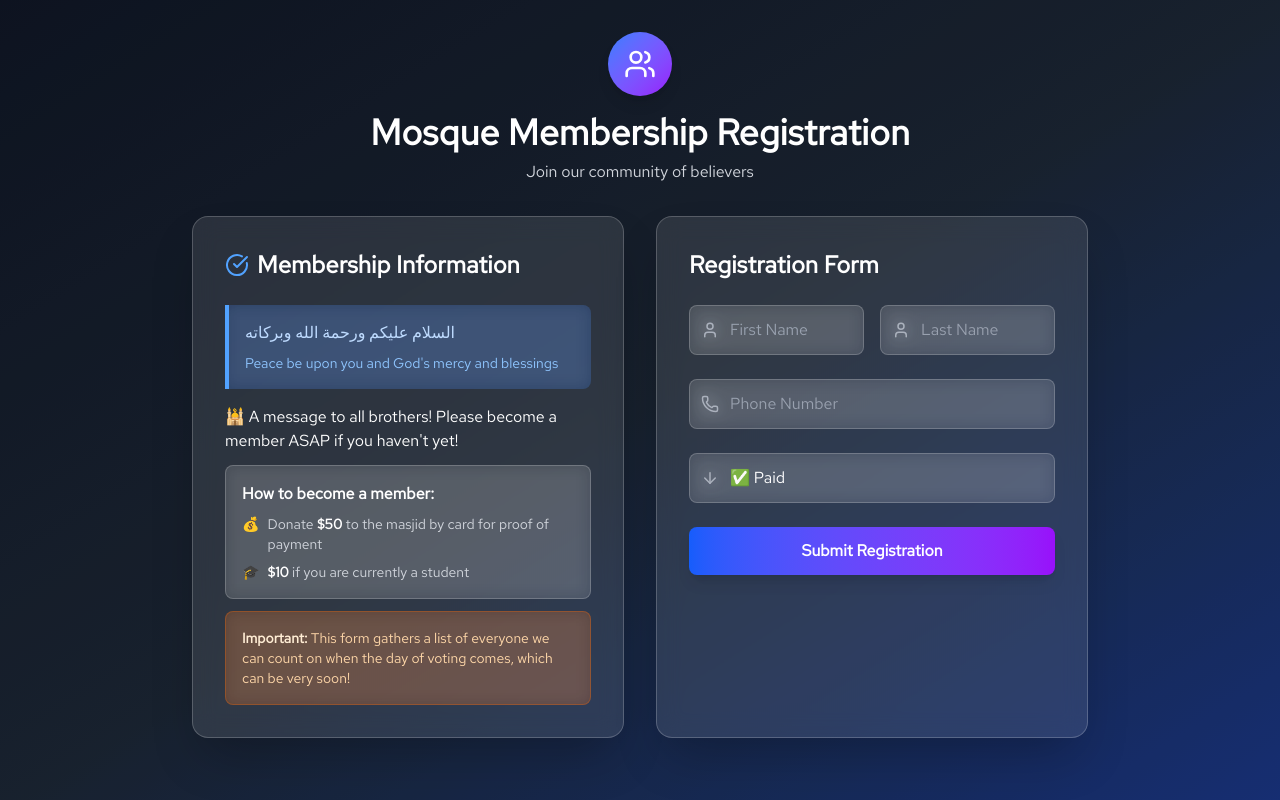
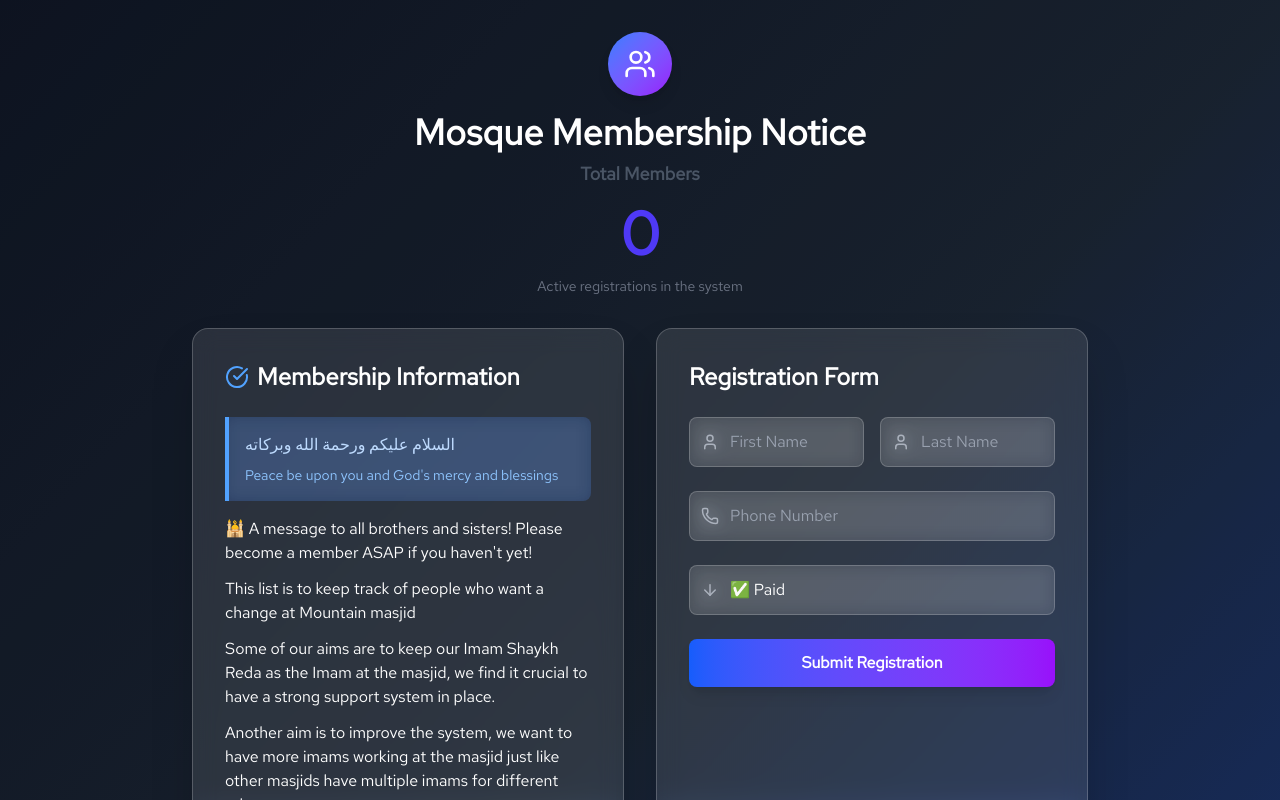
Before and after one commit to AymenS02/Members-List, a Next.js app: page / in a window 1280 px wide. Shown: the top 800 px of the page. Built offline with nearby package versions, Linux system fonts and the light colour scheme; no server answers; the database is empty.

Commit message:
added member counter and more info

```diff
--- a/app/page.js
+++ b/app/page.js
@@ -1,6 +1,7 @@
 "use client";
-import { useState, useEffect } from "react";
+import { useState, useEffect, useRef } from "react";
 import { Users, CheckCircle, ArrowDown, Phone, User } from "lucide-react";
+import { gsap } from "gsap";
 
 export default function Home() {
   const [firstName, setFirstName] = useState("");
@@ -9,6 +10,10 @@ export default function Home() {
   const [paymentStatus, setPaymentStatus] = useState("Paid");
   const [message, setMessage] = useState("");
   const [isLoading, setIsLoading] = useState(false);
+  const [membersLength, setMembersLength] = useState(0);
+  const [animatedCount, setAnimatedCount] = useState(0);
+
+  const countRef = useRef(null);
 
   const handleSubmit = async (e) => {
     e.preventDefault();
@@ -39,6 +44,59 @@ export default function Home() {
     }
   };
 
+  useEffect(() => {
+    const fetchMembersLength = async () => {
+      try {
+        const res = await fetch("/api/members");
+        const data = await res.json();
+
+        setMembersLength(data.length);
+      } catch (error) {
+        console.error("Failed to fetch members length:", error);
+      }
+    };
+
+    fetchMembersLength();
+  }, []);
+
+  // Animate the counter when membersLength changes
+  useEffect(() => {
+    if (membersLength > 0) {
+      const tl = gsap.timeline();
+
+      // First, scale up the container for emphasis
+      tl.from(countRef.current, {
+        scale: 0.8,
+        opacity: 0,
+        duration: 0.3,
+        ease: "back.out(1.7)"
+      });
+
+      // Then animate the number counting up
+      tl.to(
+        { value: 0 },
+        {
+          value: membersLength,
+          duration: 2,
+          ease: "power2.out",
+          onUpdate: function() {
+            setAnimatedCount(Math.round(this.targets()[0].value));
+          }
+        },
+        "-=0.1" // Start slightly before the scale animation ends
+      );
+
+      // Add a subtle pulse effect at the end
+      tl.to(countRef.current, {
+        scale: 1.05,
+        duration: 0.2,
+        ease: "power2.inOut",
+        yoyo: true,
+        repeat: 1
+      });
+    }
+  }, [membersLength]);
+
   return (
     <div className="min-h-screen bg-gradient-to-br from-gray-900 via-gray-800 to-blue-900">
       <div className="absolute inset-0 bg-black/20"></div>
@@ -50,9 +108,17 @@ export default function Home() {
             <Users size={32} />
           </div>
           <h1 className="text-4xl font-bold text-white mb-2">
-            Mosque Membership Registration
+            Mosque Membership Notice
           </h1>
-          <p className="text-gray-300">Join our community of believers</p>
+          <h2 className="text-lg font-semibold text-gray-600 mb-4">
+            Total Members
+          </h2>
+          <div ref={countRef}>
+            <p className="text-6xl font-bold text-indigo-600">{animatedCount}</p>
+          </div>
+          <p className="mt-3 text-gray-500 text-sm">
+            Active registrations in the system
+          </p>
         </div>
 
         <div className="max-w-4xl mx-auto">
@@ -76,8 +142,18 @@ export default function Home() {
 
                 <div className="space-y-3 text-gray-200">
                   <p className="font-medium text-white">
-                    🕌 A message to all brothers! Please become a member ASAP if you haven&apos;t yet!
+                    🕌 A message to all brothers and sisters! Please become a member ASAP if you haven&apos;t yet!
                   </p>
+
+                  <p className="font-medium text-white">This list is to keep track of people who want a change at Mountain masjid</p>
+
+                  <p className="font-medium text-white">Some of our aims are to keep our Imam Shaykh Reda as the Imam at the masjid, we find it crucial to have a strong support system in place.</p>
+
+                  <p className="font-medium text-white">Another aim is to improve the system, we want to have more imams working at the masjid just like other masjids have multiple imams for different roles.</p>
+
+                  <p className="font-medium text-white">We also want a transparent board with clear communication and decision-making processes. A board that we can trust and rely on to keep their promises.</p>
+
+                  <p className="font-medium text-white">Filling this form means that we can count on you to be there when a voting happens, to support the cause for a better masjid and to advocate for the positive changes we mentioned above.</p>
 
                   <div className="bg-white/10 backdrop-blur-sm rounded-lg p-4 border border-white/20">
                     <h3 className="font-semibold text-white mb-2">How to become a member:</h3>
--- a/package.json
+++ b/package.json
@@ -9,6 +9,7 @@
     "lint": "eslint"
   },
   "dependencies": {
+    "gsap": "^3.13.0",
     "lucide-react": "^0.542.0",
     "mongoose": "^8.18.0",
     "next": "15.5.2",
```
Also changed, not shown: 1 other file (tests, documents, lock files or other folders).
